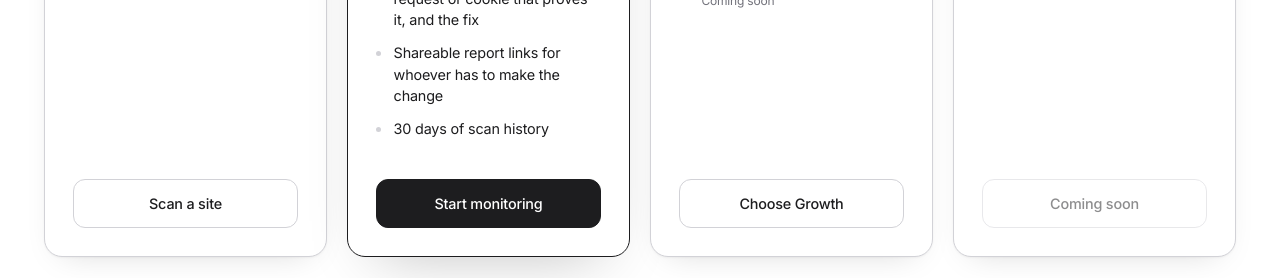
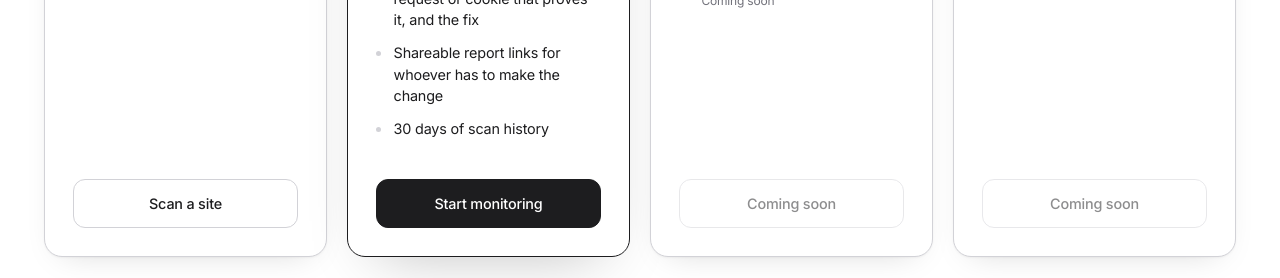
Before and after one commit to ConsentinelHQ/consentinel, a Next.js app in the folder apps/web/: page /pricing in a window 1280 px wide. Shown: the part 893-1171 px from the top of the page. Built offline with nearby package versions, Linux system fonts and the light colour scheme; no server answers.

Commit message:
feat(web): mark growth plan coming soon

```diff
--- a/apps/web/src/app/app/billing/page.tsx
+++ b/apps/web/src/app/app/billing/page.tsx
@@ -138,7 +138,7 @@ export default async function Billing({
                       </li>
                     ) : null}
                   </ul>
-                  {p.id === "agency" ? (
+                  {p.id === "agency" || p.id === "growth" ? (
                     <span aria-disabled="true" className="tier-cta is-disabled">
                       Coming soon
                     </span>
--- a/apps/web/src/app/globals.css
+++ b/apps/web/src/app/globals.css
@@ -3031,3 +3031,9 @@ a.nav-cta:hover {
   cursor: default;
   pointer-events: none;
 }
+
+.tier-cta.is-disabled {
+  opacity: 0.5;
+  cursor: default;
+  pointer-events: none;
+}
--- a/apps/web/src/app/pricing/page.tsx
+++ b/apps/web/src/app/pricing/page.tsx
@@ -80,9 +80,9 @@ export default function Pricing() {
                 PDF evidence exports <span className="soon">Coming soon</span>
               </li>
             </ul>
-            <Link className="tier-cta" href="/app/billing">
-              Choose {growth.name}
-            </Link>
+            <span aria-disabled="true" className="tier-cta is-disabled">
+              Coming soon
+            </span>
           </div>
 
           <div className="tier">
```
